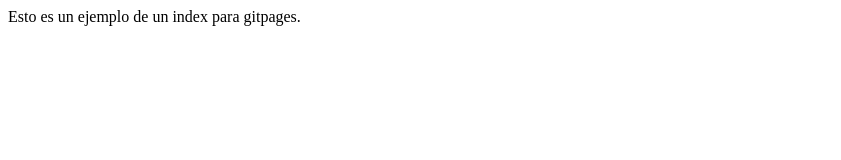
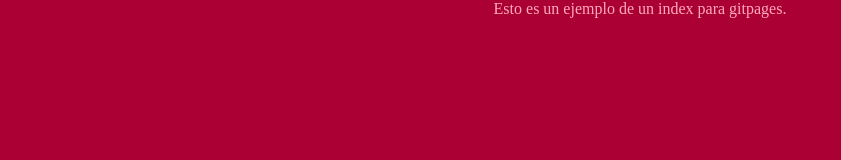
Before and after one commit to demonassit/CursoPSJS, a plain HTML site: page index.html in a window 1280 px wide. Shown: the whole page, without its empty margins (0-841 px from the left). Drawn offline with Linux system fonts and the light colour scheme.

Commit message:
se agrego css

```diff
--- a/index.html
+++ b/index.html
@@ -5,6 +5,7 @@
     <meta http-equiv="X-UA-Compatible" content="IE=edge">
     <meta name="viewport" content="width=device-width, initial-scale=1.0">
     <title>Pagina Principal</title>
+    <link rel="stylesheet" href="CSS/style.css">
 </head>
 <body>
     Esto es un ejemplo de un index para gitpages.
```
